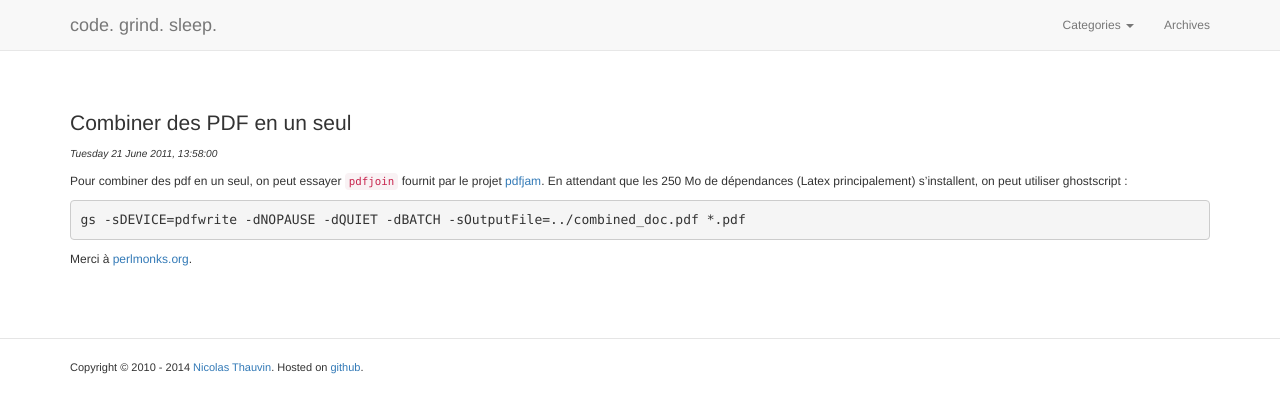
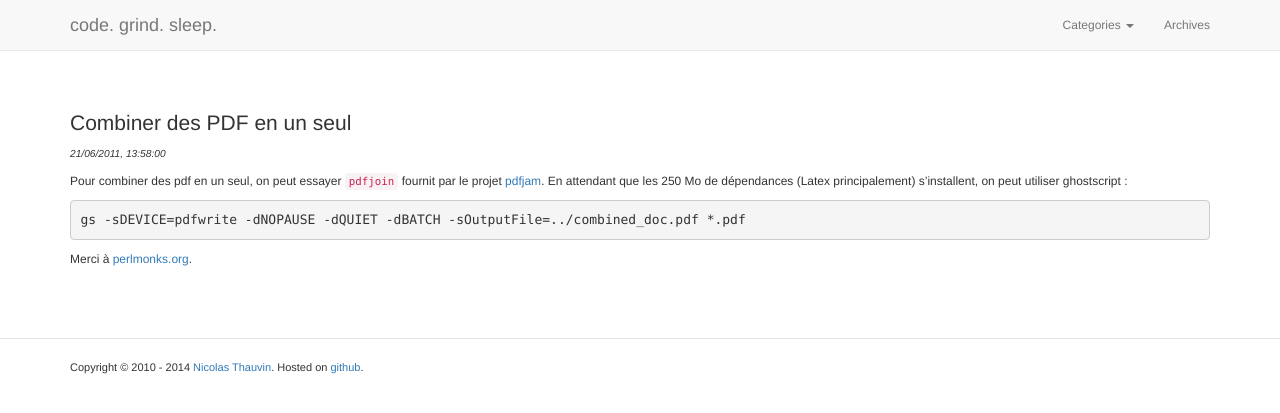
Before and after one commit to orgrim/orgrim.github.io, a Jekyll site: the page built from _posts/2011-06-21-combiner-des-pdf-en-un-seul.md, in a window 1280 px wide. Shown: the top 413 px of the page. Built offline with Jekyll 4.4.1, drawn with Linux system fonts in a browser that asks for light colours; nearby versions of some CDN libraries; Markdown is read by kramdown in place of the engine named in the settings.

Commit message:
update date formatting

```diff
--- a/_layouts/post.html
+++ b/_layouts/post.html
@@ -4,7 +4,7 @@ layout: default
 
 <section>
   <h2>{{ page.title }}</h2>
-  <p><small><em>{{ page.date | date: "%A %d %B %Y, %T" }}</em></small></p>
+  <p><small><em>{{ page.date | date: "%d/%m/%Y, %T" }}</em></small></p>
 
   <div>
     {{ content }}
--- a/index.html
+++ b/index.html
@@ -14,7 +14,7 @@ title: Blog
   </ul>
   {% endif %}
 
-  <p><small><em>{{ post.date | date: "%A %d %B %Y, %T" }}</em></small></p>
+  <p><small><em>{{ post.date | date: "%d/%m/%Y, %T" }}</em></small></p>
 
   {{ post.content }}
 </section>
```
